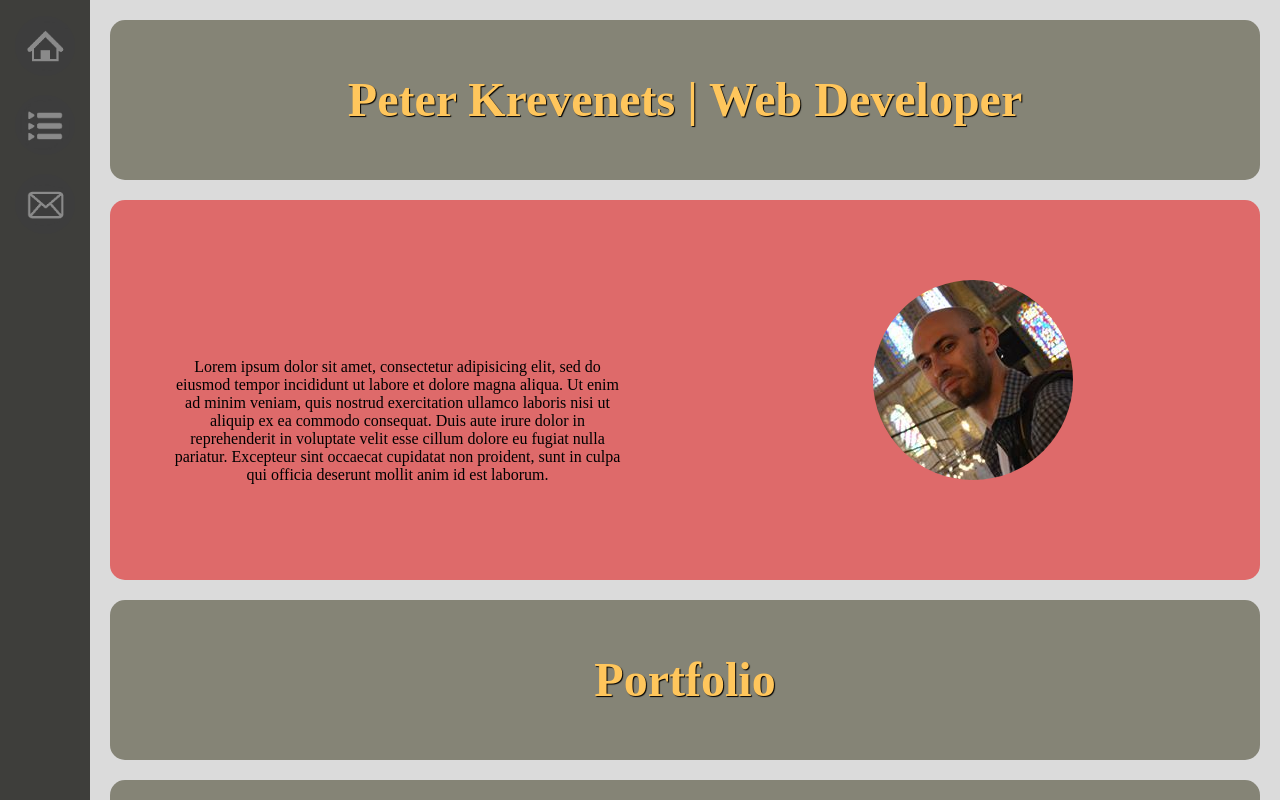
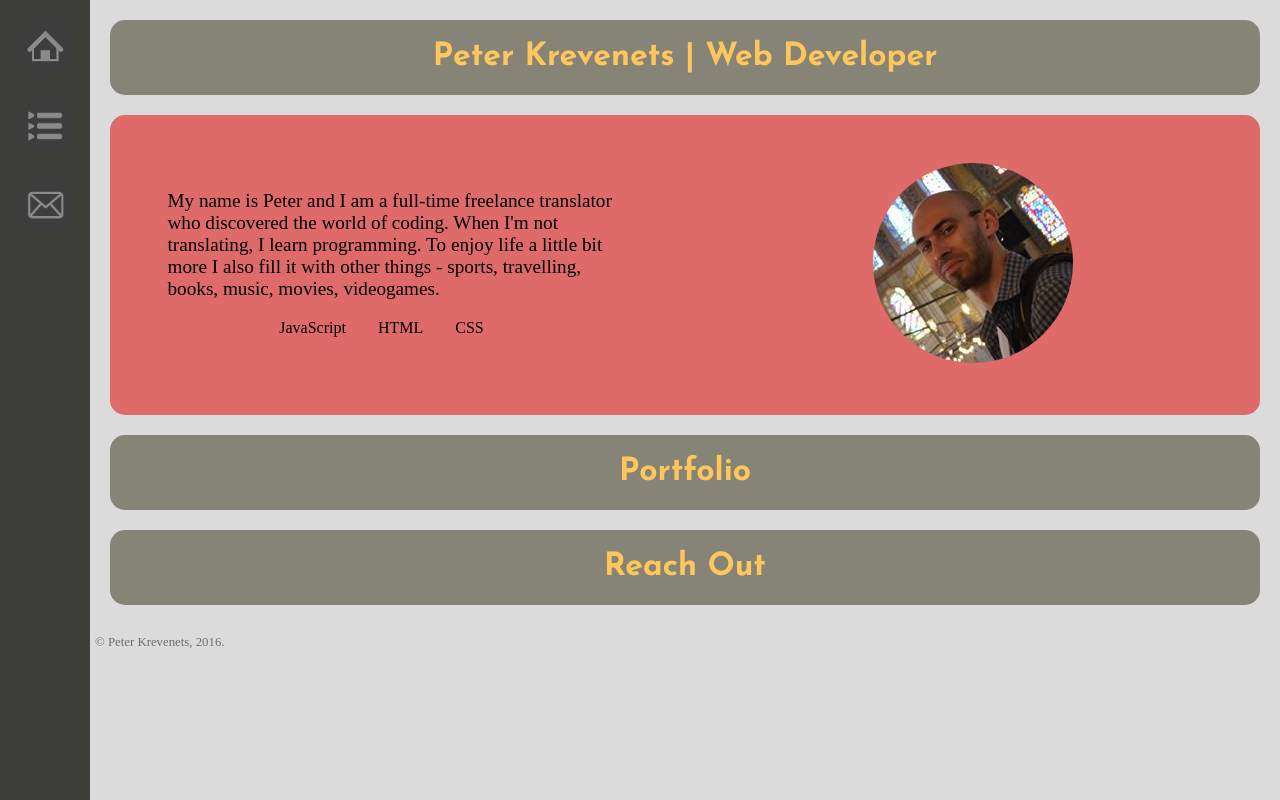
Before and after one commit to portojs/portfolio_1, a React app: page / in a window 1280 px wide. Shown: the top 800 px of the page. Built offline with nearby package versions, Linux system fonts and the light colour scheme; a web font is replaced by a local one.

Commit message:
Minor restyling for about element; add google fonts

```diff
--- a/index.html
+++ b/index.html
@@ -3,6 +3,7 @@
   <head>
     <title>Peter Krevenets | Front-End Developer</title>
     <!-- <link href="src/scss/normalize.css" rel="stylesheet"> -->
+    <link href='https://fonts.googleapis.com/css?family=Josefin+Sans:400,700|Josefin+Slab:400,700|Quattrocento:400,700' rel='stylesheet' type='text/css'>
   </head>
   <body>
 
--- a/src/components/page-about.js
+++ b/src/components/page-about.js
@@ -12,15 +12,17 @@ class PageAbout extends Component {
         <div className="content">
           <div className="left-column">
             <p>
-              Lorem ipsum dolor sit amet, consectetur adipisicing elit,
-              sed do eiusmod tempor incididunt ut labore et dolore magna
-              aliqua. Ut enim ad minim veniam, quis nostrud exercitation
-              ullamco laboris nisi ut aliquip ex ea commodo consequat.
-              Duis aute irure dolor in reprehenderit in voluptate velit
-              esse cillum dolore eu fugiat nulla pariatur.
-              Excepteur sint occaecat cupidatat non proident, sunt
-              in culpa qui officia deserunt mollit anim id est laborum.
+              My name is Peter and I am a full-time freelance translator
+              who discovered the world of coding. When I&#39;m not translating,
+              I learn programming. To enjoy life a little bit more I also
+              fill it with other things - sports, travelling, books, music, movies,
+              videogames.
             </p>
+            <ul>
+              <li>JavaScript</li>
+              <li>HTML</li>
+              <li>CSS</li>
+            </ul>
           </div>
           <div className="right-column">
             <img src="src/img/about-avatar.jpg" alt="Photo of Peter Krevenets" />
--- a/src/scss/app.scss
+++ b/src/scss/app.scss
@@ -5,6 +5,18 @@
 body {
   background-color: #dbdbdb;
   margin: 0;
+  font-family: 'Quattrocento', serif;
+}
+
+h1,
+h2,
+h3,
+h4 {
+  font-family: 'Josefin Sans', sans-serif;
+}
+
+p {
+  font-size: 1.2em;
 }
 
 ul {
@@ -97,7 +109,7 @@ ul {
   background-color: #858476;
   // width: 100%;
   text-align: center;
-  height: 10em;
+  // height: 10em;
   margin: 20px 20px 20px 110px;
   border-top-left-radius: 15px;
   border-top-right-radius: 15px;
@@ -116,9 +128,9 @@ ul {
   // color: #fff;
   // color: #F2E079;
   // color: #ADDE78;
-  font-size: 3em;
-  text-shadow: 1px 1px 1px #000;
-  padding: .42em .75em;
+  font-size: 2em;
+  // text-shadow: 1px 1px 1px #000;
+  padding: 0 .75em;
 }
 
 .content {
@@ -141,18 +153,40 @@ ul {
   background-color: #de6a6a;
 }
 //////////////////////
+//////////////////////
+//////////////////////
 #about .content .left-column,
 #about .content .right-column {
   display: inline-block;
   width: 40%;
+}
+
+#about .content .left-column {
+  float: left;
+  margin: 3.5em 5%;
+}
+
+#about .content .right-column {
   text-align: center;
-  margin: 5em 5%;
+  margin: 3em 5%;
 }
 
 #about .content .right-column img {
   border-radius: 50%;
 }
+
+#about .content .left-column ul {
+  padding-left: 0;
+  text-align: center;
+}
+
+#about .content .left-column ul li {
+  display: inline-block;
+  padding-right: 2em;
+}
 ///////////////////////
+//////////////////////
+//////////////////////
 #portfolio .splash {
   // background: url('../img/portfolio-splash.jpg') no-repeat bottom fixed;
   // background-size: cover;
```
